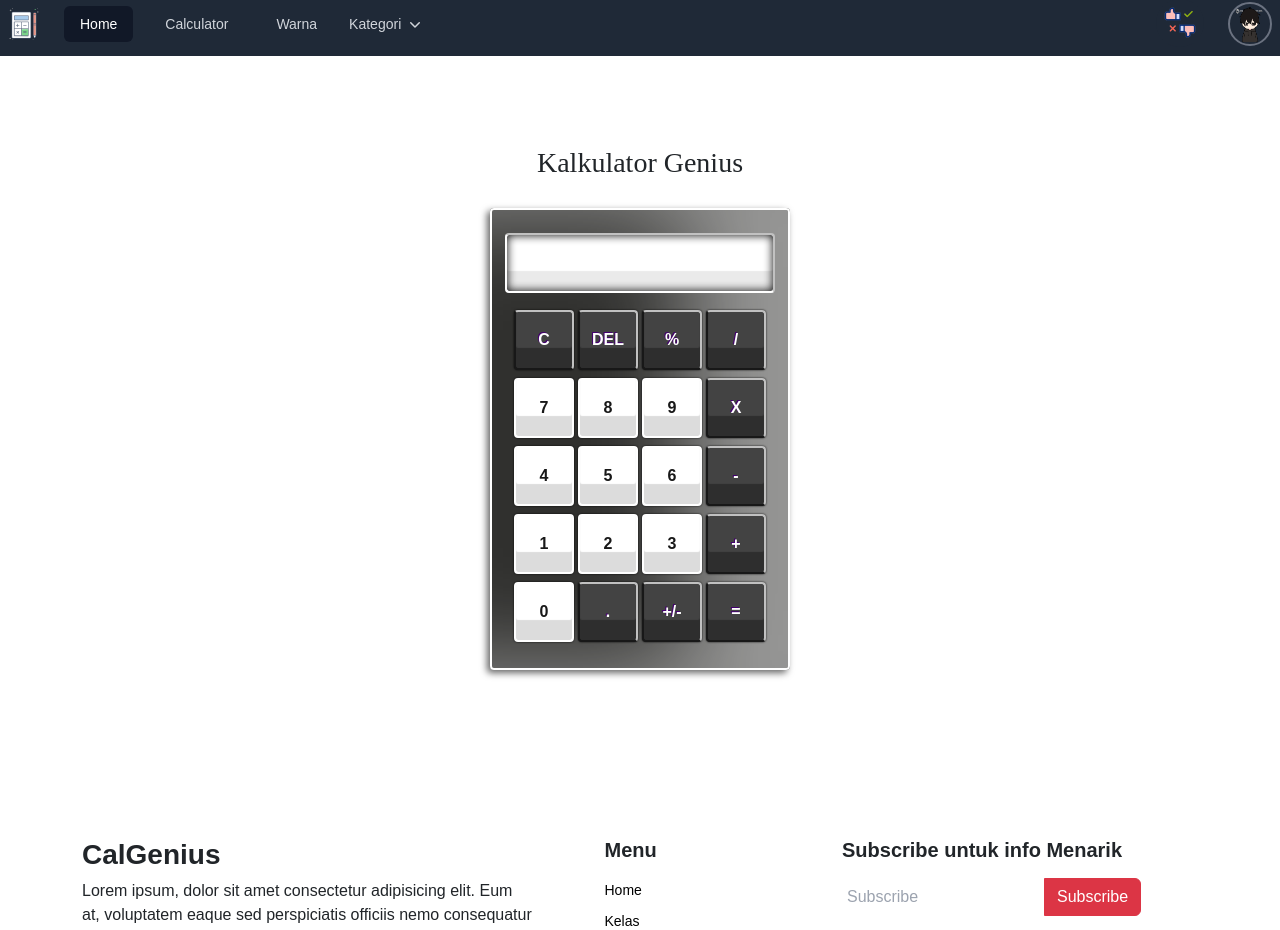
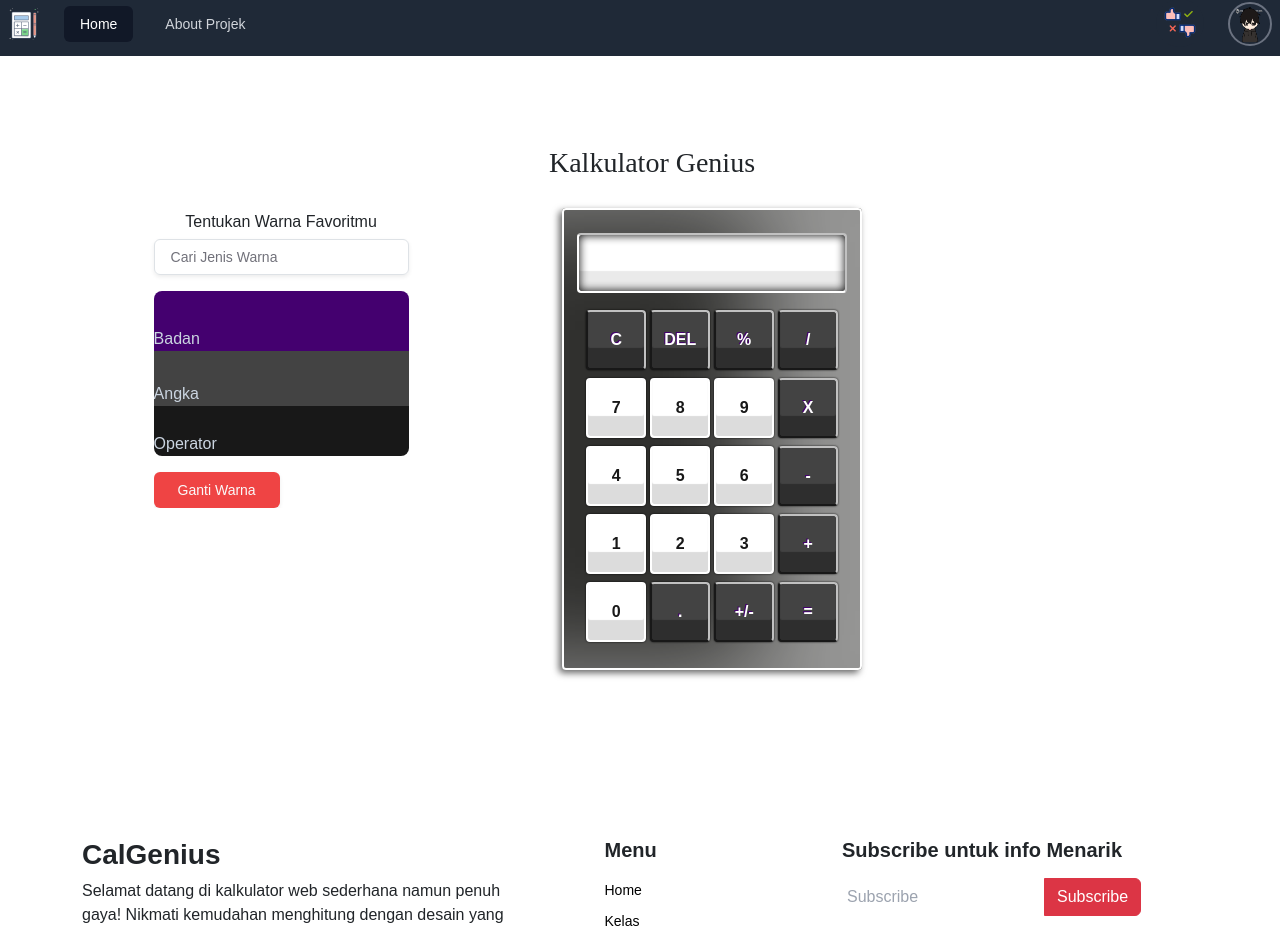
Before and after one commit to Silaenn/calculator, a React (Vite) app in the folder client/: page / in a window 1280 px wide. Shown: the part 8-938 px from the top of the page. Built offline with nearby package versions, Linux system fonts and the light colour scheme.

Commit message:
ini dri rumah baru selesai bagian warna

```diff
--- a/client/package.json
+++ b/client/package.json
@@ -10,6 +10,11 @@
     "preview": "vite preview"
   },
   "dependencies": {
+    "@fortawesome/fontawesome-svg-core": "^6.5.1",
+    "@fortawesome/free-brands-svg-icons": "^6.5.1",
+    "@fortawesome/free-regular-svg-icons": "^6.5.1",
+    "@fortawesome/free-solid-svg-icons": "^6.5.1",
+    "@fortawesome/react-fontawesome": "^0.2.0",
     "@headlessui/react": "^1.7.18",
     "@headlessui/vue": "^1.7.17",
     "@heroicons/react": "^2.1.1",
--- a/client/src/components/FooterComponent.tsx
+++ b/client/src/components/FooterComponent.tsx
@@ -1,7 +1,14 @@
 import React from "react";
 import { Container, Row, Col } from "react-bootstrap";
 import { Link } from "react-router-dom";
-
+import { FontAwesomeIcon } from "@fortawesome/react-fontawesome";
+import {
+  faWhatsapp,
+  faFacebook,
+  faTwitter,
+  faLinkedin,
+  faYoutube,
+} from "@fortawesome/free-brands-svg-icons";
 const FooterComponent = () => {
   const WAClick = () => {
     window.open("https://api.whatsapp.com/send?phone=628989311672", "_blank");
@@ -20,19 +27,21 @@ const FooterComponent = () => {
           <Col lg="5">
             <h3 className="fw-bold">CalGenius</h3>
             <p className="desc">
-              Lorem ipsum, dolor sit amet consectetur adipisicing elit. Eum at,
-              voluptatem eaque sed perspiciatis officiis nemo consequatur modi
-              aut dolorem.
+              Selamat datang di kalkulator web sederhana namun penuh gaya!
+              Nikmati kemudahan menghitung dengan desain yang ramah pengguna,
+              dan pilih warna favoritmu untuk membuat pengalaman perhitunganmu
+              semakin personal!
             </p>
             <div className="no mb-1 mt-4">
               <Link className="text-decoration-none" onClick={WAClick}>
                 <i className="fa-brands fa-whatsapp"></i>
+                <FontAwesomeIcon icon={faWhatsapp} />
                 <p className="m-0">+62 898-9311-672</p>
               </Link>
             </div>
             <div className="mail">
               <Link className="text-decoration-none" onClick={Email}>
-                <i className="fa-regular fa-envelope"></i>
+                {/* <FontAwesomeIcon icon={faEvernote} /> */}
                 <p className="m-0">deokeldisilaen.@gmail.com</p>
               </Link>
             </div>
@@ -54,10 +63,10 @@ const FooterComponent = () => {
               </button>
             </div>
             <div className="sosial mt-3">
-              <i className="fa-brands fa-facebook"></i>
-              <i className="fa-brands fa-twitter"></i>
-              <i className="fa-brands fa-linkedin"></i>
-              <i className="fa-brands fa-youtube"></i>
+              <FontAwesomeIcon icon={faFacebook} />
+              <FontAwesomeIcon icon={faTwitter} />
+              <FontAwesomeIcon icon={faLinkedin} />
+              <FontAwesomeIcon icon={faYoutube} />
             </div>
           </Col>
         </Row>
--- a/client/src/components/NavbarComponent.tsx
+++ b/client/src/components/NavbarComponent.tsx
@@ -25,17 +25,12 @@ import { Input } from "./ui/input";
 
 const navigation = [
   { name: "Home", href: "/", current: true },
-  { name: "Calculator", href: "#", current: false },
-  { name: "Warna", href: "#", current: false },
+  { name: "About Projek", href: "#", current: false },
 ];
 
 function classNames(...classes) {
   return classes.filter(Boolean).join(" ");
 }
-
-const Optionwarna = () => {
-  return <div className="bg-black">This is the content for Warna</div>;
-};
 
 const NavbarComponent = () => {
   const [contentToShow, setContentToShow] = useState(false);
@@ -95,8 +90,6 @@ const NavbarComponent = () => {
                         {item.name}
                       </a>
                     ))}
-                    <Pop />
-                    {contentToShow}
                   </div>
                 </div>
               </div>
--- a/client/src/pages/HomePage.tsx
+++ b/client/src/pages/HomePage.tsx
@@ -1,6 +1,7 @@
 import React, { useState } from "react";
 import arrow from "../assets/images/arrow.gif";
 import { Input } from "@/components/ui/input";
+import { Button } from "@/components/ui/button";
 
 const btnValues = [
   ["C", "DEL", "%", "/"],
@@ -76,7 +77,7 @@ const HomePage = () => {
       >
         <div className="flex justify-center">
           <h3
-            className=""
+            className="ml-6"
             style={{
               fontFamily: "Relaway",
             }}
@@ -85,6 +86,22 @@ const HomePage = () => {
           </h3>
         </div>
         <div className="containerL">
+          <div className="warna mt-4">
+            <h6 className="justify-center flex">Tentukan Warna Favoritmu</h6>
+            <Input placeholder="Cari Jenis Warna" className="mb-3" />
+            <div className="max-h-80 overflow-y-auto text-slate-300 ">
+              <div className="mt-0 rounded-md ">
+                <div className="badan">Badan</div>
+                <div className="angka">Angka</div>
+                <div className="operator">Operator</div>
+              </div>
+
+              <Button variant="destructive" className="mt-3">
+                Ganti Warna
+              </Button>
+            </div>
+          </div>
+
           <fieldset id="container">
             <form name="calculator">
               <input
```
Also changed, not shown: client/src/dist/css/main.css, 1 other file (tests, documents, lock files or other folders).
